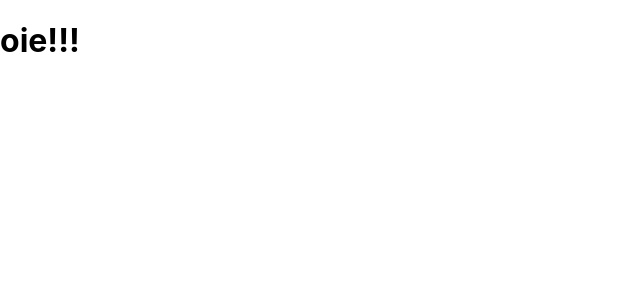
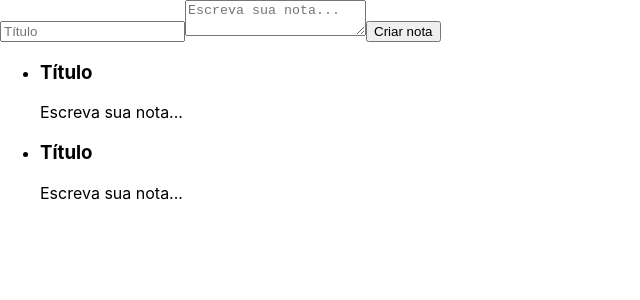
Before and after one commit to Vinicius096/react-trainee, a React (Create React App) app: page / in a window 1280 px wide. Shown: the top 300 px of the page, without its empty margins (0-640 px from the left). Built offline with nearby package versions, Linux system fonts and the light colour scheme.

Commit message:
Criando componentes

```diff
--- a/src/App.js
+++ b/src/App.js
@@ -1,8 +1,18 @@
 import React from 'react';
+import ListaDeNotas from "./components/ListaDeNotas"
 
 function App() {
   return (
-    <h1>oie!!!</h1>
+    <div>
+      <form>
+      <input type="text" placeholder="Título"/>
+      <textarea placeholder="Escreva sua nota..."/>
+      <button>Criar nota</button>
+      </form>
+      <ListaDeNotas/>
+    </div>
+
+
   );
 }
 
--- /dev/null
+++ b/src/components/ListaDeNotas.jsx
@@ -0,0 +1,26 @@
+import React, { Component } from 'react'
+
+export default class ListaDeNotas extends Component{
+    render(){
+        return(
+            <ul>
+                <li>
+                    <section>
+                        <header>
+                            <h3>Título</h3>
+                        </header>
+                        <p>Escreva sua nota...</p>
+                    </section>
+                </li>
+                <li>
+                    <section>
+                        <header>
+                            <h3>Título</h3>
+                        </header>
+                        <p>Escreva sua nota...</p>
+                    </section>
+                </li>
+        </ul>
+        )
+    }
+}
```
